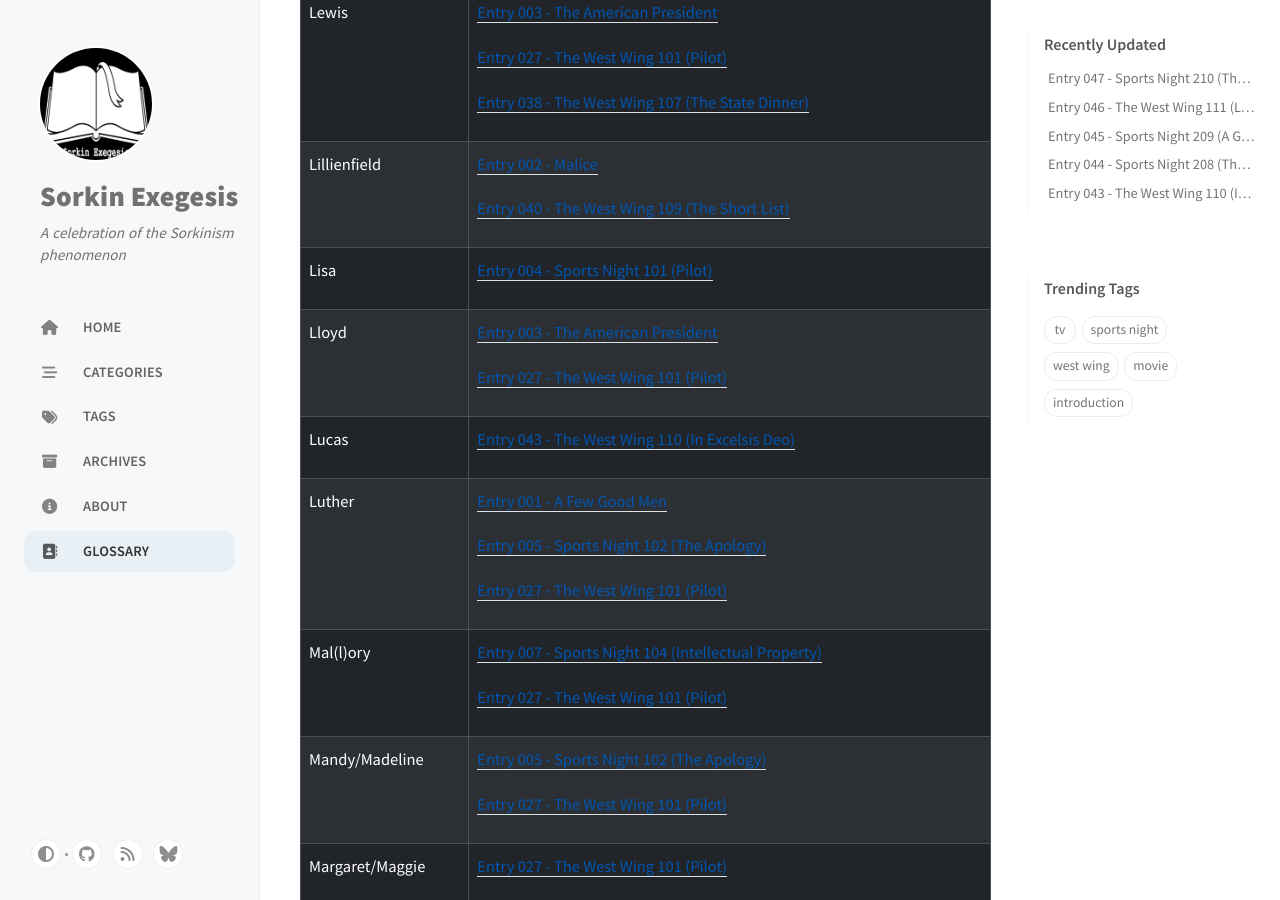
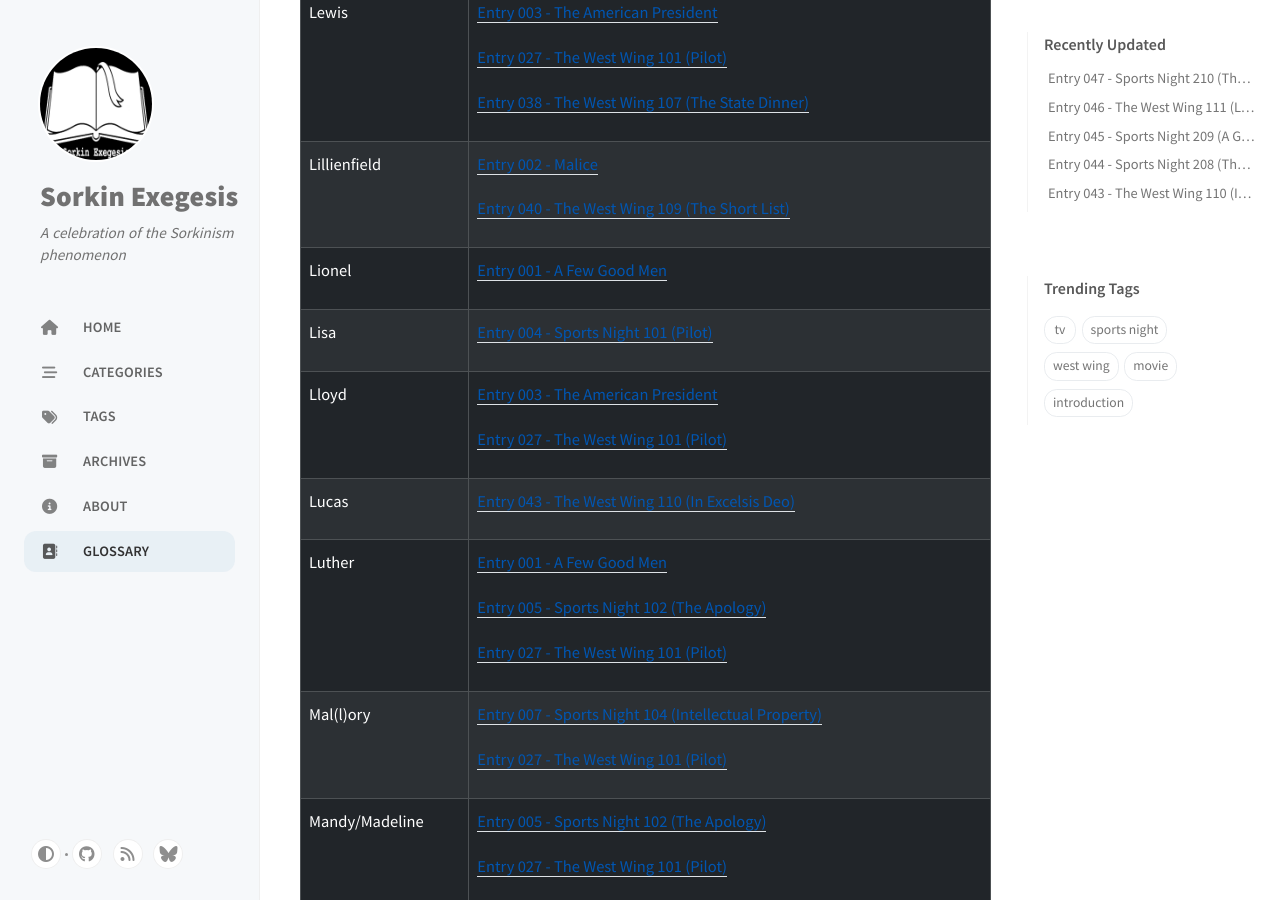
Before and after one commit to sykesjd/sorkin-exegesis, a Jekyll site: the page built from _tabs/glossary.md, in a window 1280 px wide and 900 px high, scrolled down 31242 px. Built offline with Jekyll 4.4.1, drawn with Linux system fonts in a browser that asks for light colours; cached includes are drawn as plain includes; comment, search, counter and statistics services are not loaded.

Commit message:
You're not gonna believe this...

```diff
--- a/_posts/2024-08-09-a-few-good-men.md
+++ b/_posts/2024-08-09-a-few-good-men.md
@@ -323,6 +323,8 @@
 She's IA, man, she doesn't have that kind of time.<sup>foreshadowing detected</sup>
 
 ### NEW Verbal Tic: Résumé recitation
+
+### NEW Sorkin Name: Lionel
 
 > GALLOWAY: You're wrong — I do know you: Daniel Alistair Kaffee, born June 8th, 1964 at Boston Mercy Hospital. Your father's Lionel Kaffee, former Navy judge advocate and Attorney General of the United States, died 1985. You went to Harvard Law, then you joined the Navy...
 
```
